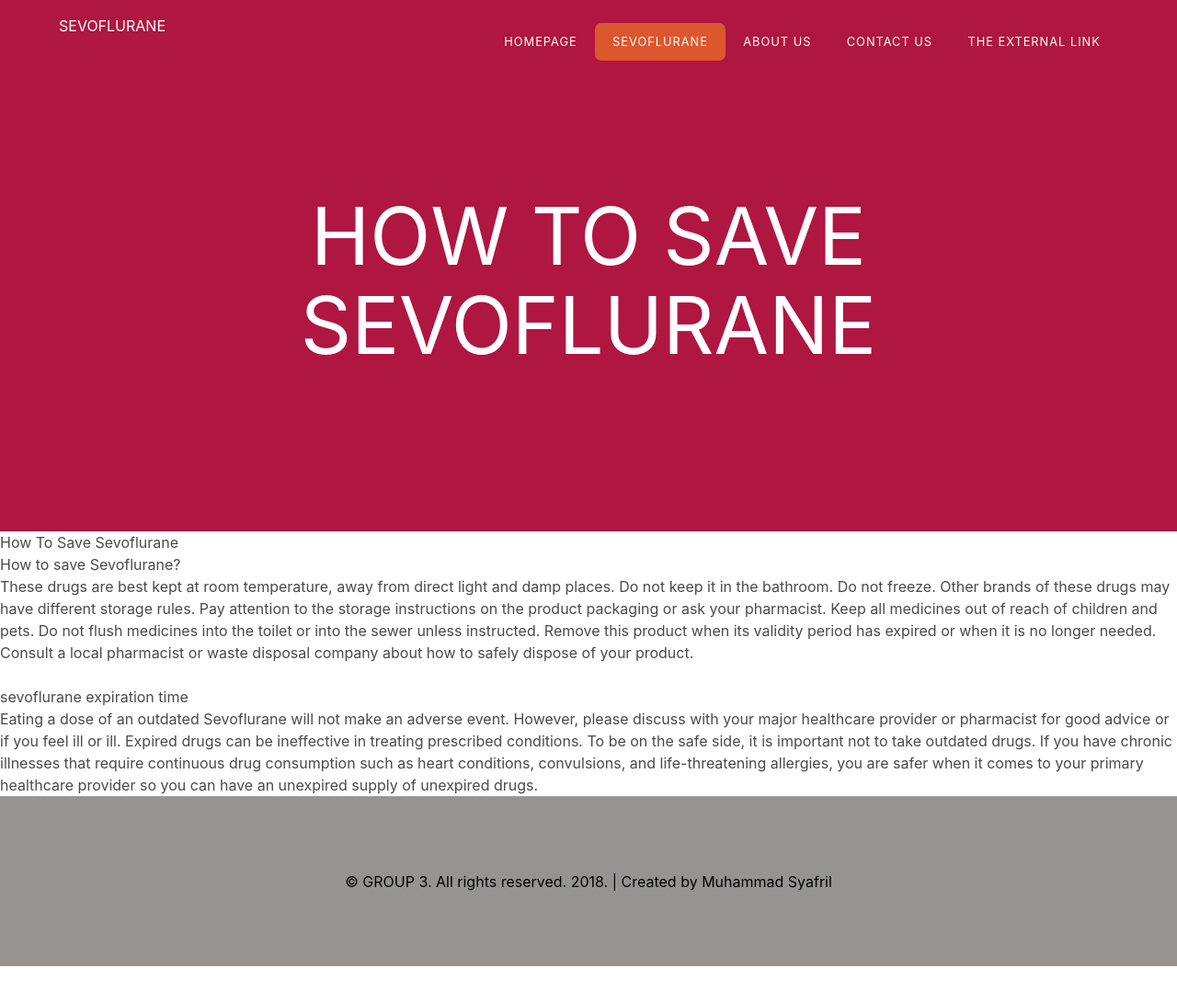
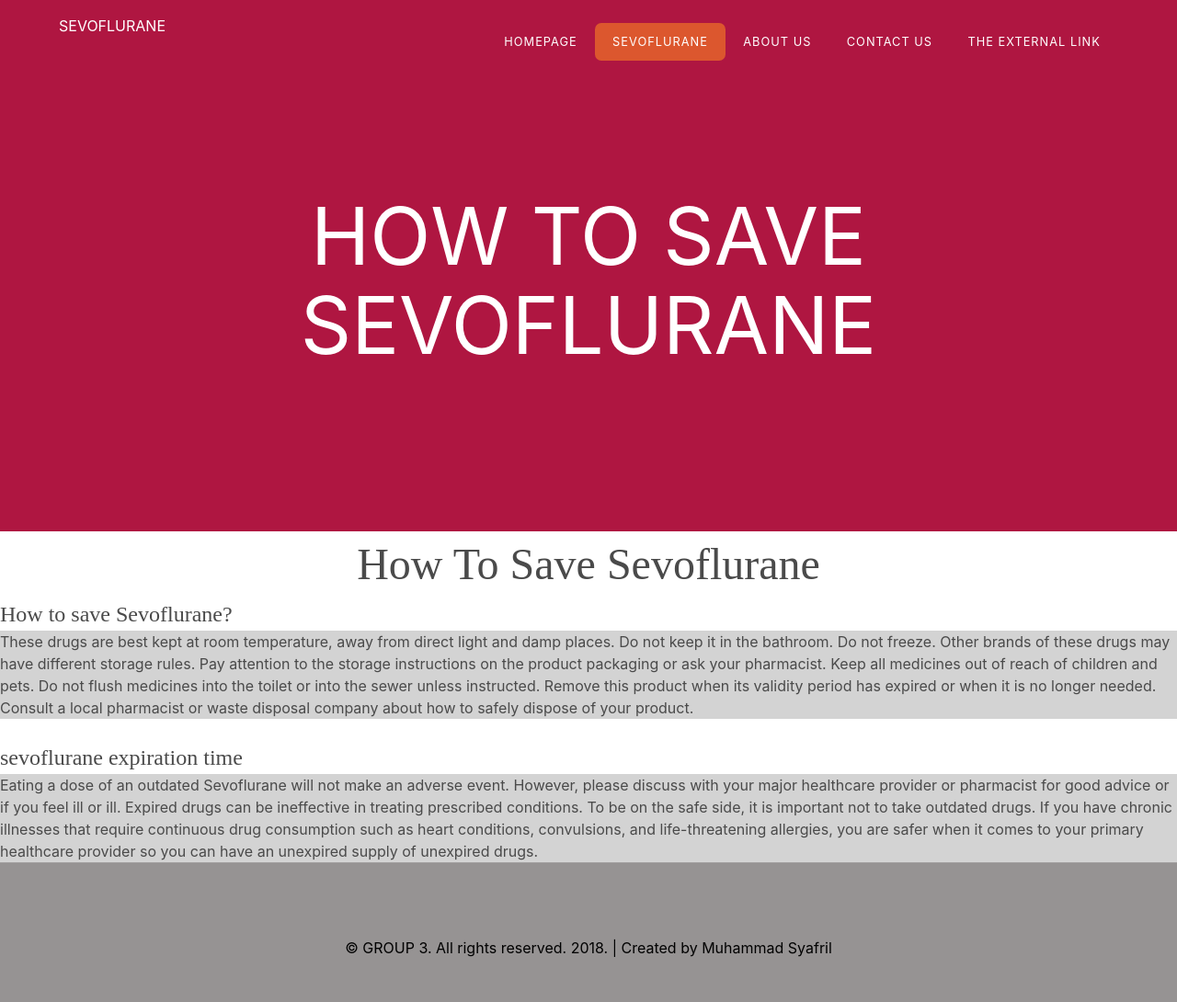
Before and after one commit to SMAKBO/tugas-labkom-2018-Maulidanurul, a plain HTML site: page howtosave.html in a window 1280 px wide. Shown: the whole page at 92% size. Before the commit the page ends 1051 px from the top, so only its background shows below. Drawn offline with nearby package versions, Linux system fonts and the light colour scheme.

Commit message:
Add files via upload

```diff
--- a/css/THEUSAGE.css
+++ b/css/THEUSAGE.css
@@ -280,3 +280,37 @@ body.is-covered#wrapper{
 	text-decoration: none;
 	color: rgba(255,255,255,0.8);
 }
+
+#kepiting h1
+{
+	text-align: center;
+	font-size: 48px;
+	font-family:"Anaktoria";
+}
+
+#kepiting h2
+{
+	font-size: 24px;
+	text-align: left;
+	font-family:"Suggested 3D Filled";
+}
+
+#kepiting p
+{
+	border-bottom: 1px solid
+	border-width: 5px;
+	background-color: lightgrey;
+}
+
+#dipiting h2
+{
+	font-size: 24px;
+	font-family:"Suggested 3D Filled";
+}
+
+#dipiting p
+{
+	order-bottom: 1px solid
+	border-width: 5px;
+	background-color: lightgrey;
+}
```
